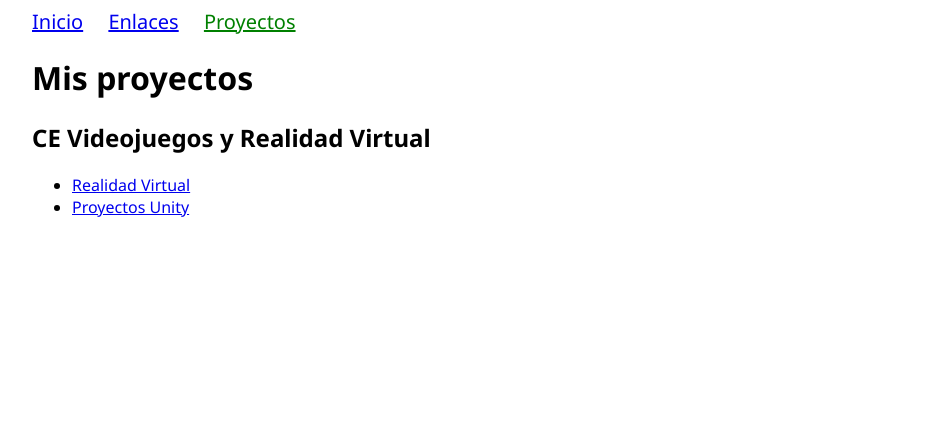
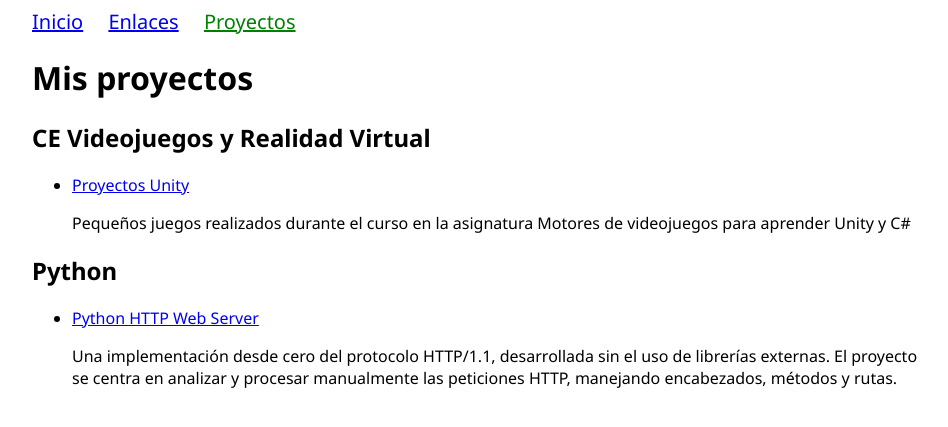
Before and after one commit to JavierBorrero/javierborrero.github.io, a Jekyll site: the page built from projects.html, in a window 1280 px wide. Shown: the top 427 px of the page, without its empty margins (160-1108 px from the left). Built offline with Jekyll 4.4.1, drawn with Linux system fonts in a browser that asks for light colours.

Commit message:
projects folder and new structure

```diff
--- a/_config.yml
+++ b/_config.yml
@@ -0,0 +1,3 @@
+collections:
+  projects:
+    output: true
--- /dev/null
+++ b/_projects/python/pythonhttp.md
@@ -0,0 +1,10 @@
+---
+layout: default
+title: Python HTTP Web Server
+category: python
+desc: Una implementación desde cero del protocolo HTTP/1.1, desarrollada sin el uso de librerías externas. El proyecto se centra en analizar y procesar manualmente las peticiones HTTP, manejando encabezados, métodos y rutas.
+---
+
+# Python HTTP Web Server
+
+**[Enlace GitHub](https://github.com/JavierBorrero/pythonhttpwebserver)**
--- /dev/null
+++ b/_projects/unity/unity.md
@@ -0,0 +1,33 @@
+---
+layout: default
+title: Proyectos Unity
+category: unity
+desc: Pequeños juegos realizados durante el curso en la asignatura Motores de videojuegos para aprender Unity y C#
+---
+
+# Proyectos Unity
+
+Esto es una lista de todas las actividades que he tenido que desarrollar para la asignatura de Motores de videojuegos en el Curso de Especialización de Realidad Virtual y Videojuegos.
+
+**Prototipos**
+
+- [Prototipo 1](https://github.com/JavierBorrero/Prototipos-Unity/tree/main/Prototipo1)
+- [Prototipo 2](https://github.com/JavierBorrero/Prototipos-Unity/tree/main/Prototipo2)
+- [Prototipo 3](https://github.com/JavierBorrero/Prototipos-Unity/tree/main/Prototipo3)
+- [Prototipo 4](https://github.com/JavierBorrero/Prototipos-Unity/tree/main/Prototipo4)
+- [Prototipo 5](https://github.com/JavierBorrero/Prototipos-Unity/tree/main/Prototipo5)
+
+**Ampliaciones de Prototipos**
+
+- [Ampliación Prototipo 2](https://github.com/JavierBorrero/Prototipos-Unity/tree/main/Ampliaciones-Prototipo2)
+- [Ampliación Prototipo 3](https://github.com/JavierBorrero/Prototipos-Unity/tree/main/Ampliacion-Prototipo3)
+- [Ampliación Prototipo 4](https://github.com/JavierBorrero/Prototipos-Unity/tree/main/Ampliacion-Prototipo4)
+- [Ampliación Prototipo 5](https://github.com/JavierBorrero/Prototipos-Unity/tree/main/Ampliacion-Prototipo5/Prototipo5)
+
+**Videojuego 2D - Proyecto Ruby**
+
+- [Proyecto Ruby](https://github.com/JavierBorrero/Prototipos-Unity/tree/main/Prototipo-Ruby)
+
+**Entrega final - Multijugador FPS**
+
+- [Multijugador FPS](https://github.com/JavierBorrero/fps)
--- a/projects.html
+++ b/projects.html
@@ -5,7 +5,23 @@ title: Proyectos
 <h1>Mis proyectos</h1>
 <h2>CE Videojuegos y Realidad Virtual</h2>
 <ul class="project-list">
-{% for post in site.posts %}
-<li><a href="{{ post.url }}">{{ post.title }}</a></li>
-{% endfor %}
-</li>
+    {% for project in site.projects %}
+	{% if project.category == "unity" %}
+	    <li>
+		<a href="{{ project.url }}">{{ project.title }}</a>
+		<p>{{ project.desc }}</p>
+	    </li>
+	{% endif %}
+    {% endfor %}
+</ul>
+<h2>Python</h2>
+<ul class="project-list">
+    {% for project in site.projects %}
+	{% if project.category == "python" %}
+	    <li>
+		<a href="{{ project.url }}">{{ project.title }}</a>
+		<p>{{ project.desc }}</p>
+	    </li>
+	{% endif %}
+    {% endfor %}
+</ul>
```
